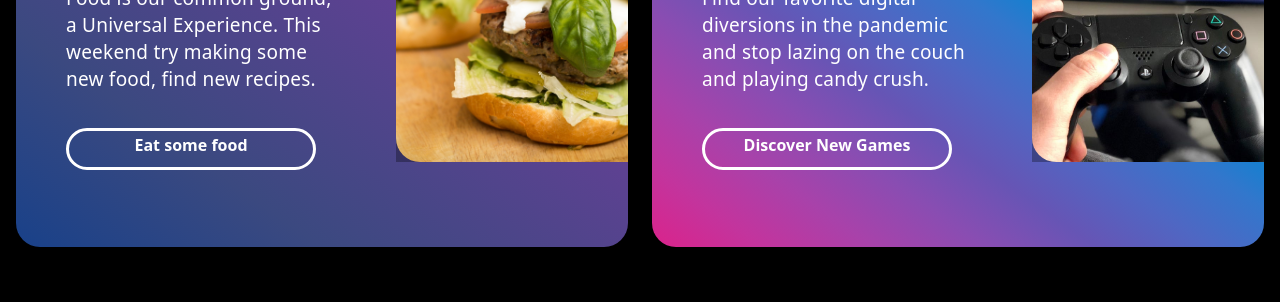
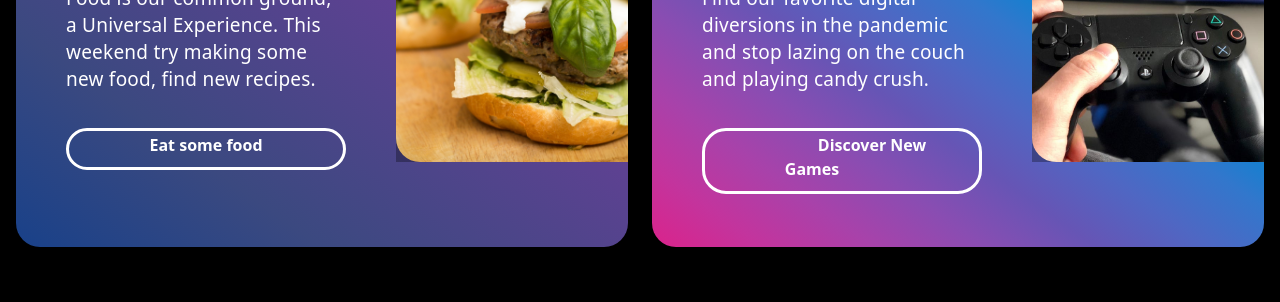
Before and after one commit to a-dev1/TheFunHub, a plain HTML site: page index.html in a window 1280 px wide. Shown: the part 441-743 px from the top of the page. Drawn offline with nearby package versions, Linux system fonts and the light colour scheme.

Commit message:
changed button

```diff
--- a/style.css
+++ b/style.css
@@ -67,7 +67,7 @@ body {
   /* padding: 10px 20px; */
   padding-bottom: 10px;
   padding-top: 2px;
-  width: 250px;
+  /* width: 250px; */
   border-radius: 24px;
   margin-top: 5px;
   background-color: transparent;
@@ -90,6 +90,7 @@ body {
   font-weight: 600;
   text-decoration: none;
   color: #fff;
+  padding: 50px 60px;
 }
 
 .left_container button a:focus {
```
